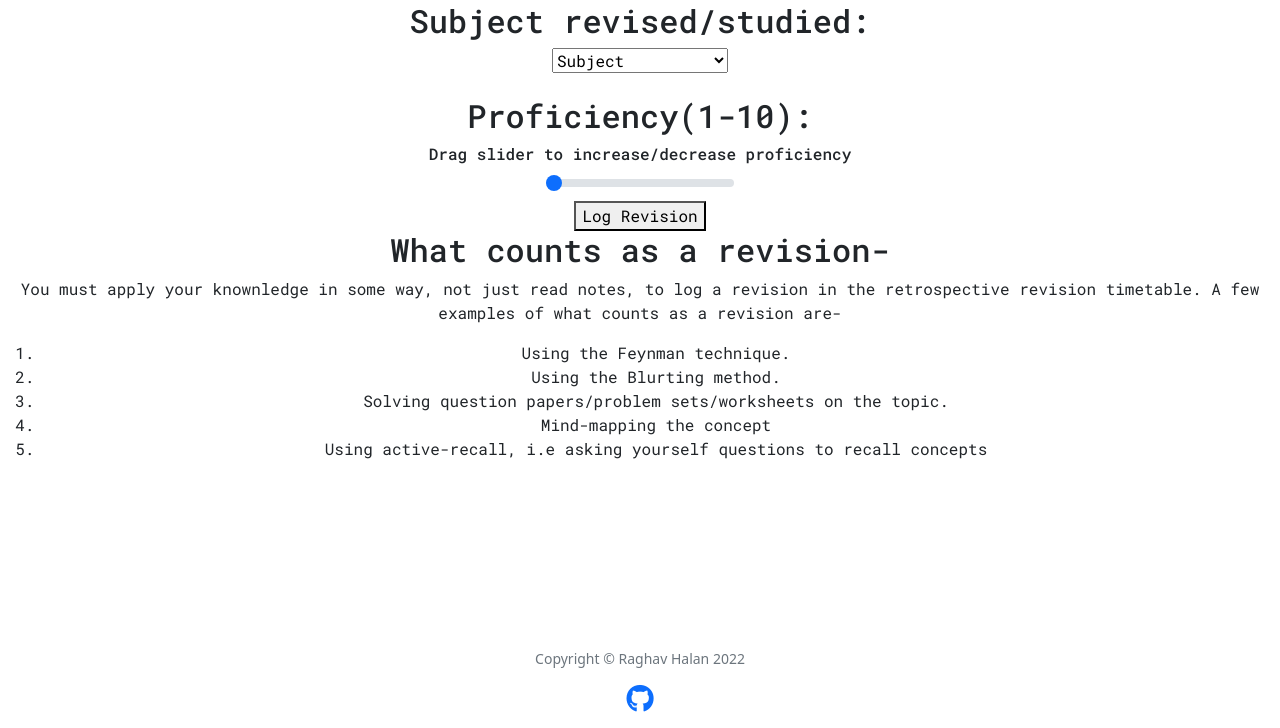
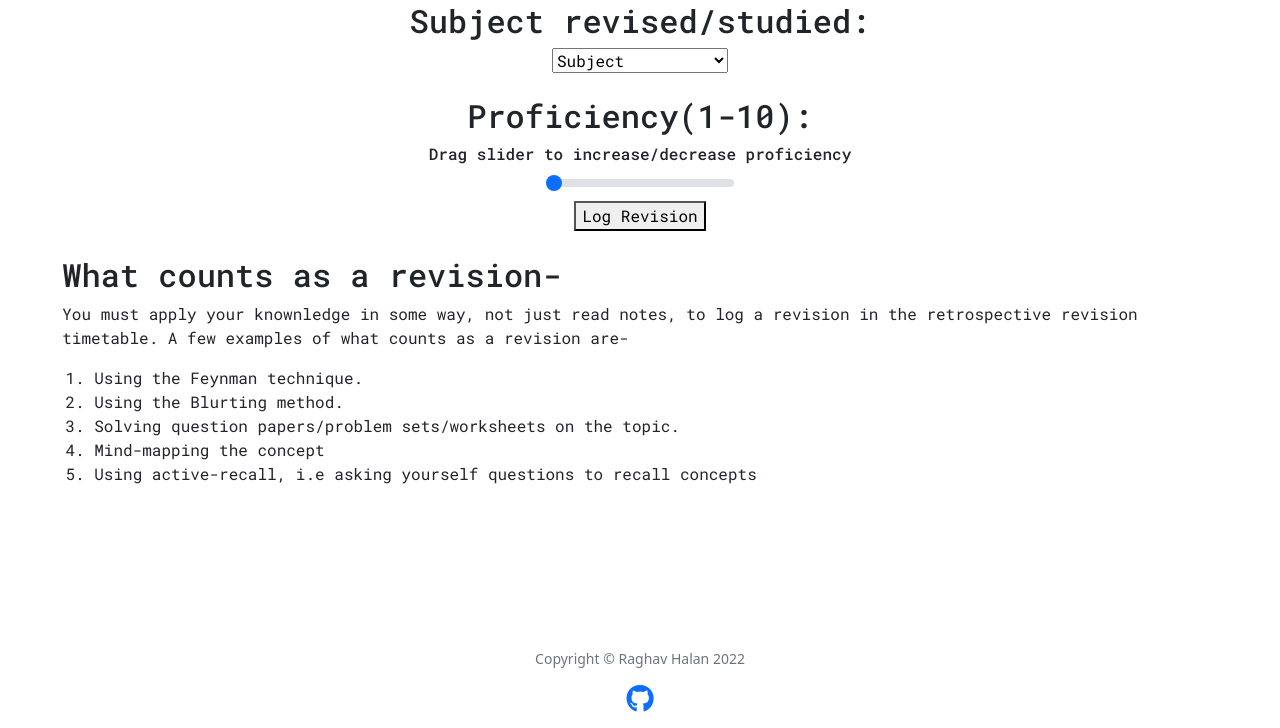
Before and after one commit to agentblack-6000/retro50, a Flask app: page /log in a window 1280 px wide. Shown: the part 185-913 px from the top of the page. Run offline with Flask 2, Linux system fonts and the light colour scheme; a user stored in the database is signed in; data comes from the database, SQL or seed files in the repository; some libraries are stand-ins or nearby versions.

Commit message:
Fix style bug

```diff
--- a/static/styles.css
+++ b/static/styles.css
@@ -81,6 +81,11 @@
   text-align: center;
 }
 
+.revision-req {
+  text-align: left;
+  margin: 2% 4%;
+}
+
 /* timer.html styles */
 #timer {
   font-size: 5rem;
--- a/templates/revision.html
+++ b/templates/revision.html
@@ -27,7 +27,7 @@
         </form>
     </section>
 
-    <section class="content-text">
+    <section class="revision-req">
         <h2>What counts as a revision-</h2>
         <p>
             You must apply your knownledge in some way, not just read notes, to log a revision in the
```
